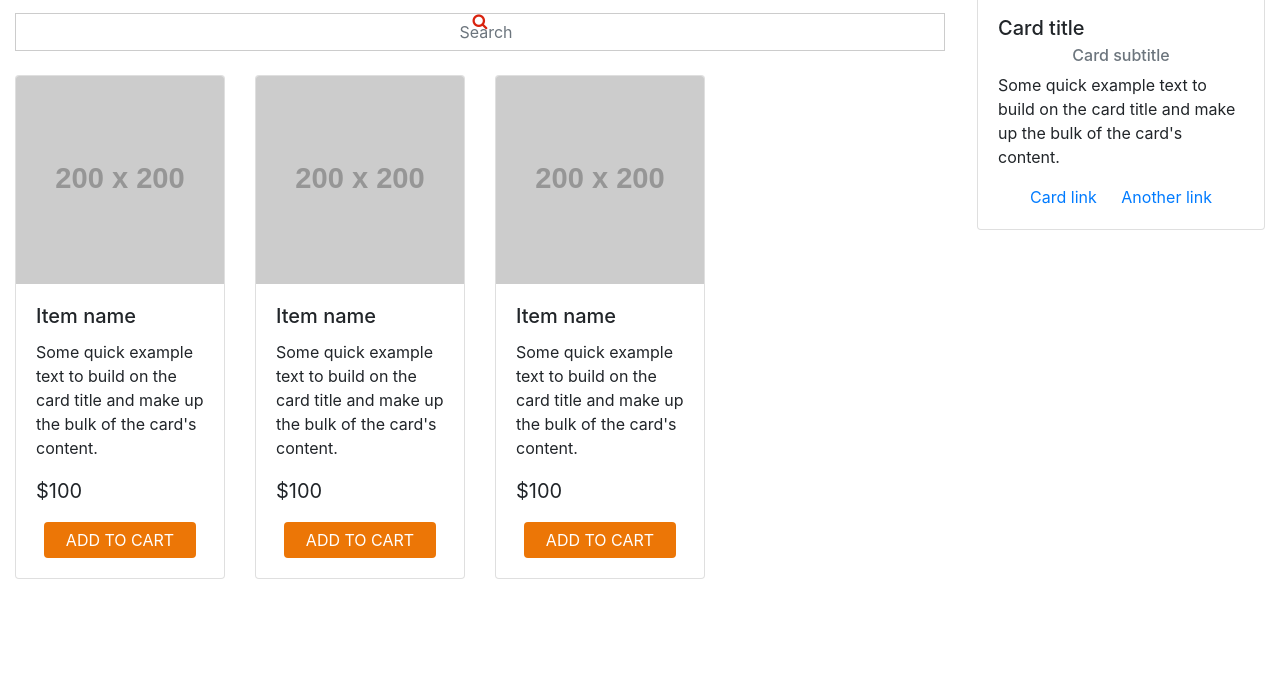
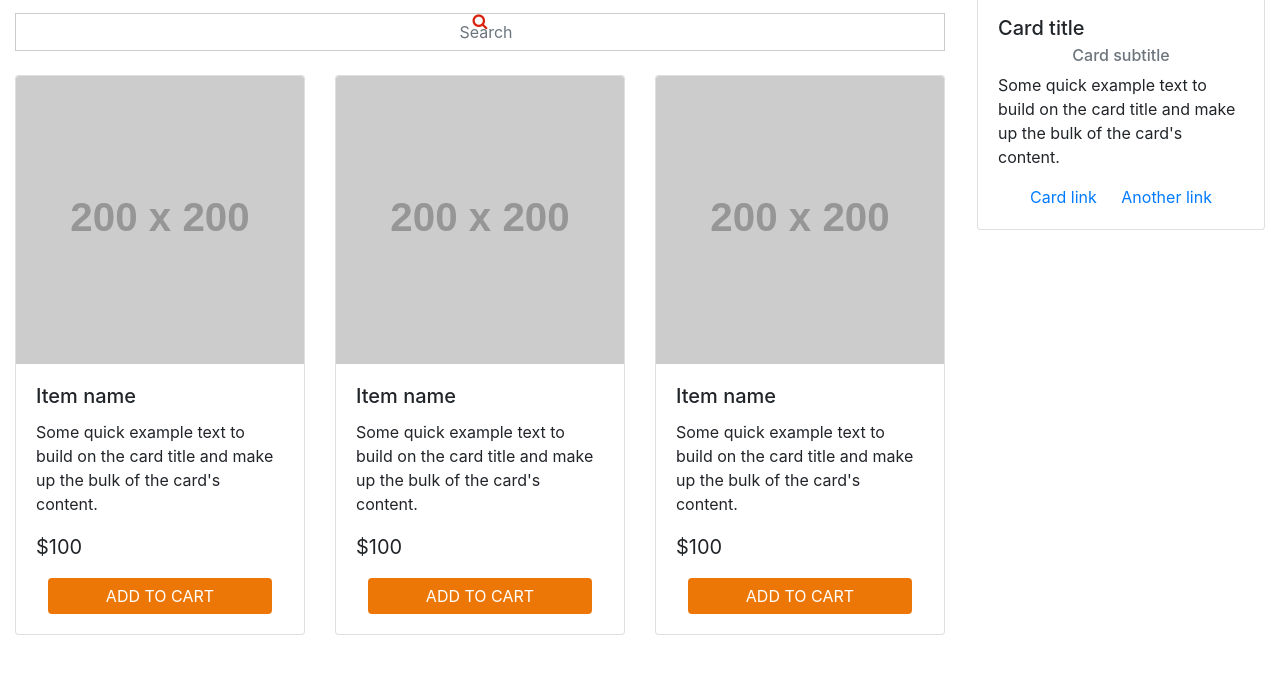
Before and after one commit to vascojm82/Project1, a plain HTML site: page index.html in a window 1280 px wide. Shown: the part 61-734 px from the top of the page. Drawn offline with nearby package versions, Linux system fonts and the light colour scheme; no server answers; placeholder pictures from the web are drawn by us.

Commit message:
Fixed bug

```diff
--- a/assets/JS/main.js
+++ b/assets/JS/main.js
@@ -1,9 +1,15 @@
 $( document ).ready(function() {
+
+  function _cb_findItemsByKeywords(root) {
+      console.log(root);
+      var items = root.findItemsByKeywordsResponse[0].searchResult[0].item || [];
+      console.log(items);
+  }
 
   function searchItem() {
 
-      //var queryURL = "http://api.walmartlabs.com/v1/items?apiKey=gz923356c3mh4n2agf52q4hp&upc=035000521019";
-      var queryURL = "http://svcs.ebay.com/services/search/FindingService/v1?OPERATION-NAME=findItemsByKeywords&SERVICE-VERSION=1.0.0&SECURITY-APPNAME=luisdiaz-project1-PRD-4d2df7e74-dcc5cc15&GLOBAL-ID=EBAY-US&RESPONSE-DATA-FORMAT=JSON&callback=_cb_findItemsByKeywords&REST-PAYLOAD&keywords=cat&paginationInput.entriesPerPage=3";
+      //var queryURL = "https://api.walmartlabs.com/v1/items?apiKey=gz923356c3mh4n2agf52q4hp&upc=035000521019";
+      var queryURL = "https://svcs.ebay.com/services/search/FindingService/v1?OPERATION-NAME=findItemsByKeywords&SERVICE-VERSION=1.0.0&SECURITY-APPNAME=luisdiaz-project1-PRD-4d2df7e74-dcc5cc15&GLOBAL-ID=EBAY-US&RESPONSE-DATA-FORMAT=JSON&callback=_cb_findItemsByKeywords&REST-PAYLOAD&keywords=cat&paginationInput.entriesPerPage=3";
 
       console.log(queryURL);
       // $.ajax({
@@ -32,12 +38,6 @@ $( document ).ready(function() {
           type: 'GET'
        });
 
-  }
-
-  function _cb_findItemsByKeywords(root) {
-      console.log(root);
-      var items = root.findItemsByKeywordsResponse[0].searchResult[0].item || [];
-      console.log(items);
   }
 
   searchItem();
--- a/index.html
+++ b/index.html
@@ -111,7 +111,7 @@
                 </div>
                 <!--start of items cards-->              <!--card for Shop first column item-->
                 <div class="row">
-                    <div class="col-12 col-md-3">
+                    <div class="col-12 col-md-4">
                         <div class="card">
                             <img class="card-img-top" src="http://placehold.it/200x200" alt="Card image cap">
                             <div class="card-body">
@@ -127,7 +127,7 @@
                         </div>
                     </div>
                     <!--card for Shop second column item-->
-                    <div class="col-12 col-md-3">
+                    <div class="col-12 col-md-4">
                         <div class="card">
                             <img class="card-img-top" src="http://placehold.it/200x200" alt="Card image cap">
                             <div class="card-body">
@@ -140,7 +140,7 @@
                         </div>
                     </div>
                     <!--card for Shop third column item-->
-                    <div class="col-12 col-md-3">
+                    <div class="col-12 col-md-4">
                         <div class="card">
                             <img class="card-img-top" src="http://placehold.it/200x200" alt="Card image cap">
                             <div class="card-body">
```
